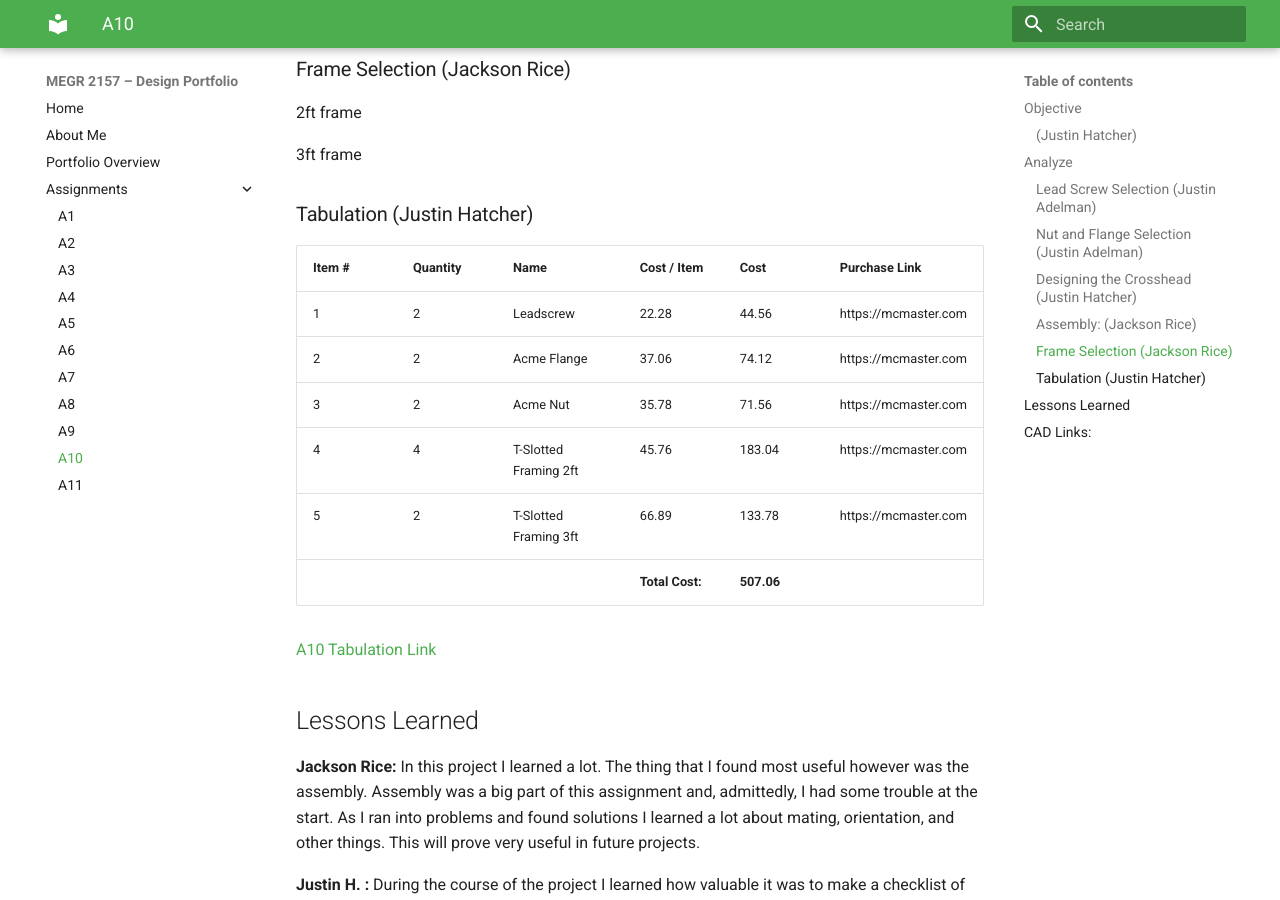
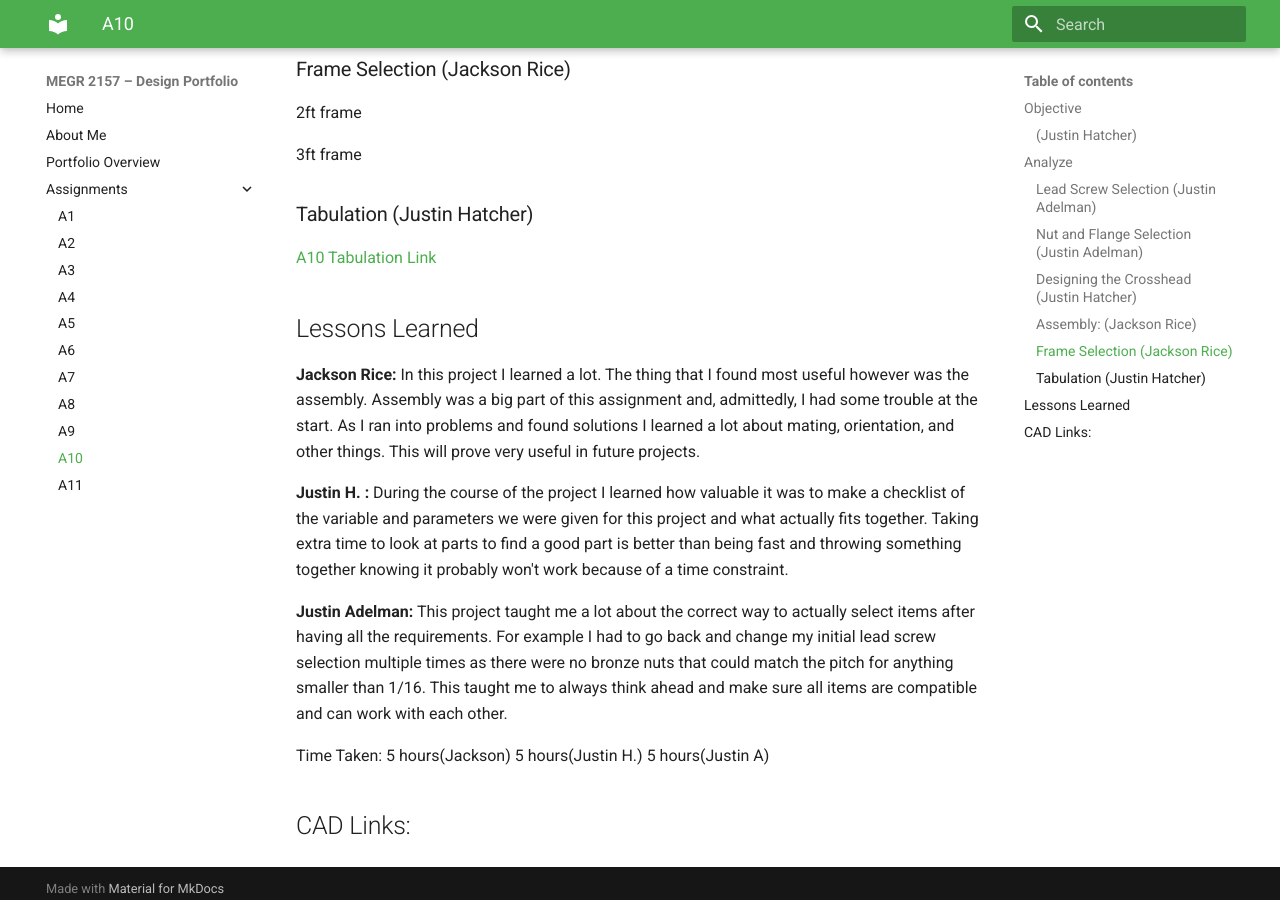
Before and after one commit to jhatch24/megr2156-portfolio, an MkDocs documentation site: the page built from docs/assignments/A10/index.md, in a window 1280 px wide and 900 px high, scrolled down 3025 px. Built offline with MkDocs 1.6.1 and Material for MkDocs 9.7.7, drawn with Linux system fonts in a browser that asks for light colours.

Commit message:
Update index.md

```diff
--- a/docs/assignments/A10/index.md
+++ b/docs/assignments/A10/index.md
@@ -76,16 +76,8 @@ Now was time for the full assembly. This was just the crosshead assembly and the
 
 ### Tabulation (Justin Hatcher)
 
-| Item # | Quantity | Name | Cost / Item | Cost | Purchase Link |
-| :--- | :--- | :--- | :--- | :--- | :--- |
-| 1 | 2 | Leadscrew | 22.28 | 44.56 | https://mcmaster.com |
-| 2 | 2 | Acme Flange | 37.06 | 74.12 | https://mcmaster.com |
-| 3 | 2 | Acme Nut | 35.78 | 71.56 | https://mcmaster.com |
-| 4 | 4 | T-Slotted Framing 2ft | 45.76 | 183.04 | https://mcmaster.com |
-| 5 | 2 | T-Slotted Framing 3ft | 66.89 | 133.78 | https://mcmaster.com |
-| | | | **Total Cost:** | **507.06** | |
 
-[A10 Tabulation Link](PASTE_TABULATION_LINK_HERE)
+[A10 Tabulation Link](https://docs.google.com/spreadsheets/d/1-IyFBrPSqRsUC8X71TDrjAil2_3B7H-Nr4CGZBN8Lyw/edit?usp=sharing)
 
 ## Lessons Learned
 
```
